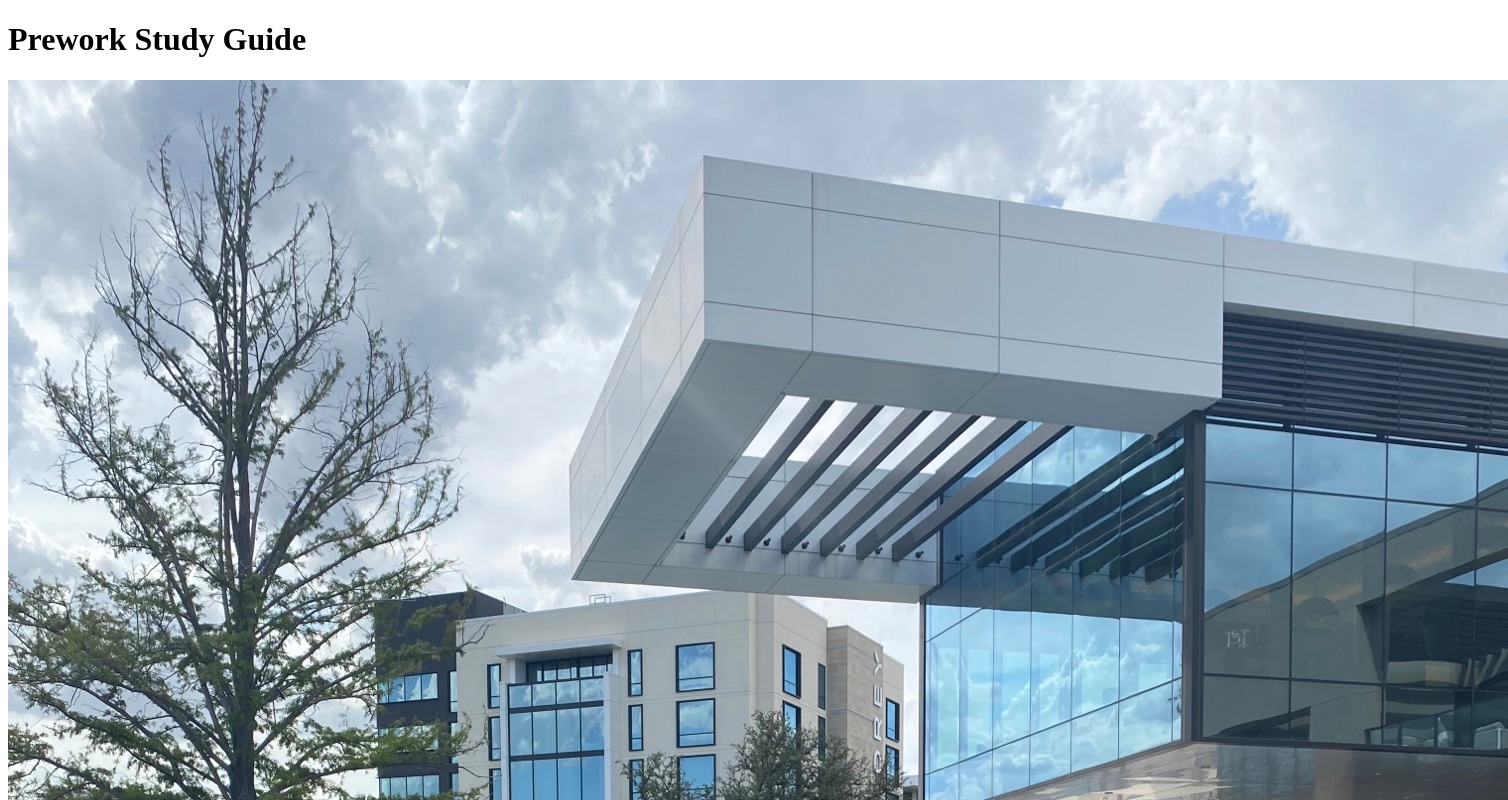
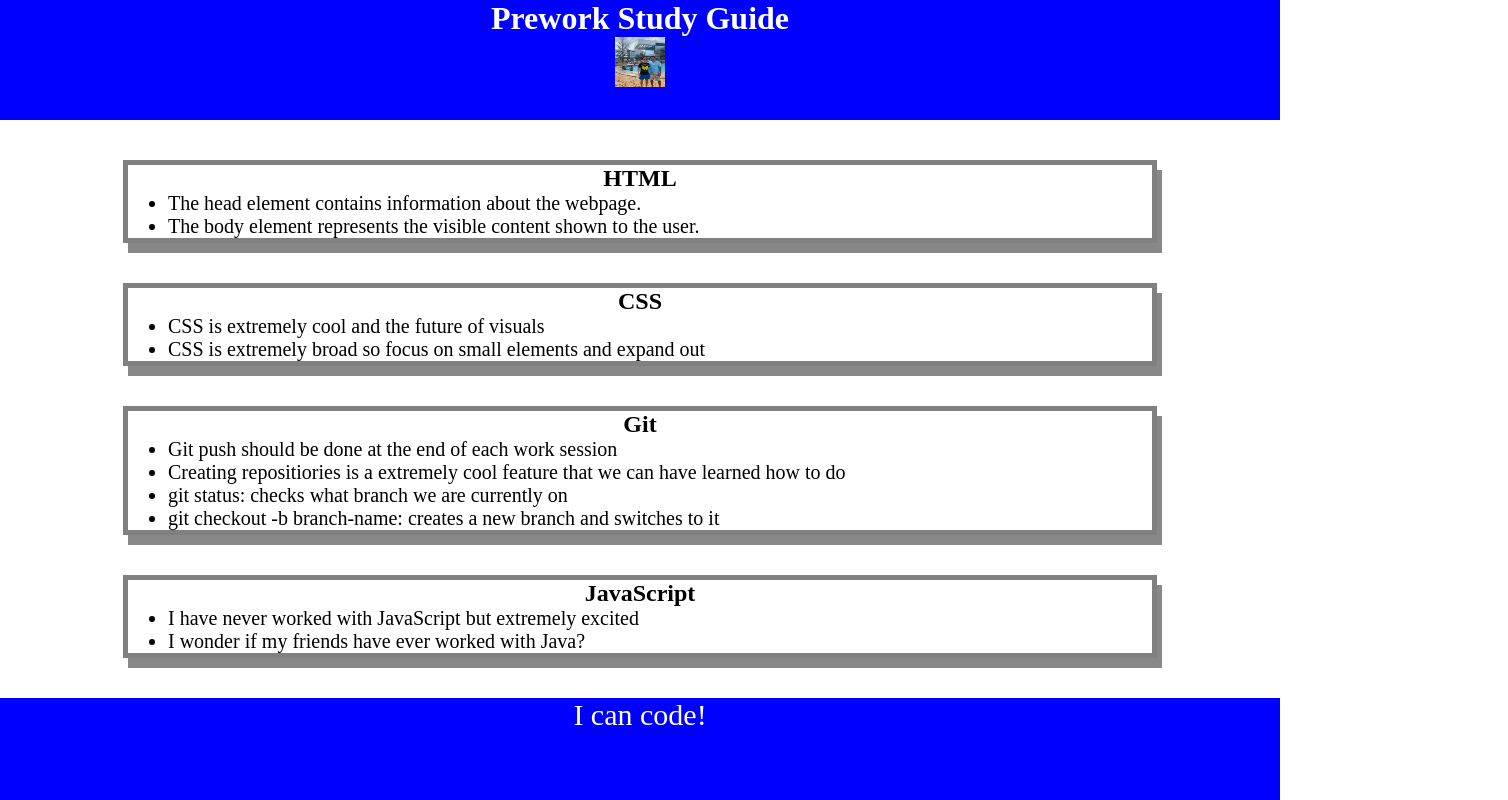
Before and after one commit to KevinBelknap/Prework-study-guide, a plain HTML site: page index.html in a window 1280 px wide. Shown: the top 800 px of the page, 1508 px wide, since content can reach past the window. Drawn offline with Linux system fonts and the light colour scheme; files whose address does not match are found by name.

Commit message:
added style css and added proper files

```diff
--- /dev/null
+++ b/assets/style.css
@@ -0,0 +1,42 @@
+*{
+    margin: 0;
+    padding: 0;
+}
+
+header,
+footer {
+ width: 100%;
+ height: 120px;
+ background-color: blue;
+ color: white;
+}
+
+h1,
+h2 {
+ text-align: center;
+}
+
+img {
+ display: block;
+ height: 50px;
+ width: 50px;
+ margin-left: auto;
+ margin-right: auto;
+}
+
+ul {
+ padding-left: 40px;
+ font-size: 20px;
+}
+
+p {
+ text-align: center;
+ font-size: 30px;
+}
+
+.card {
+    width: 80%;
+    margin: 40px auto;
+    border: 5px solid grey;
+    box-shadow: 5px 10px #888888;
+  }
--- a/index.html
+++ b/index.html
@@ -4,12 +4,13 @@
     <meta charset="UTF-8" />
     <meta http-equiv="X-UA-Compatible" content="IE=edge" />
     <meta name="viewport" content="width=device-width, initial-scale=1.0" />
+    <link rel="stylesheet" href="./assets/style.css">
     <title>Prework Study Guide</title>
   </head>
   <body>
     <header id="top">
       <h1>Prework Study Guide</h1>
-      <img src="C:\Users\80947984\bootcamp\prework-study-guide\dallas.jpeg" alt="Profile image of me and the homie." />
+      <img src="assets\dallas.jpeg" alt="Profile image of me and the homie." />
     </header>
     <main>
       <section class="card" id="html-section">
```
Also changed, not shown: assets/bowtie-cat.png (added), assets/dallas.jpeg (renamed from dallas.jpeg).
